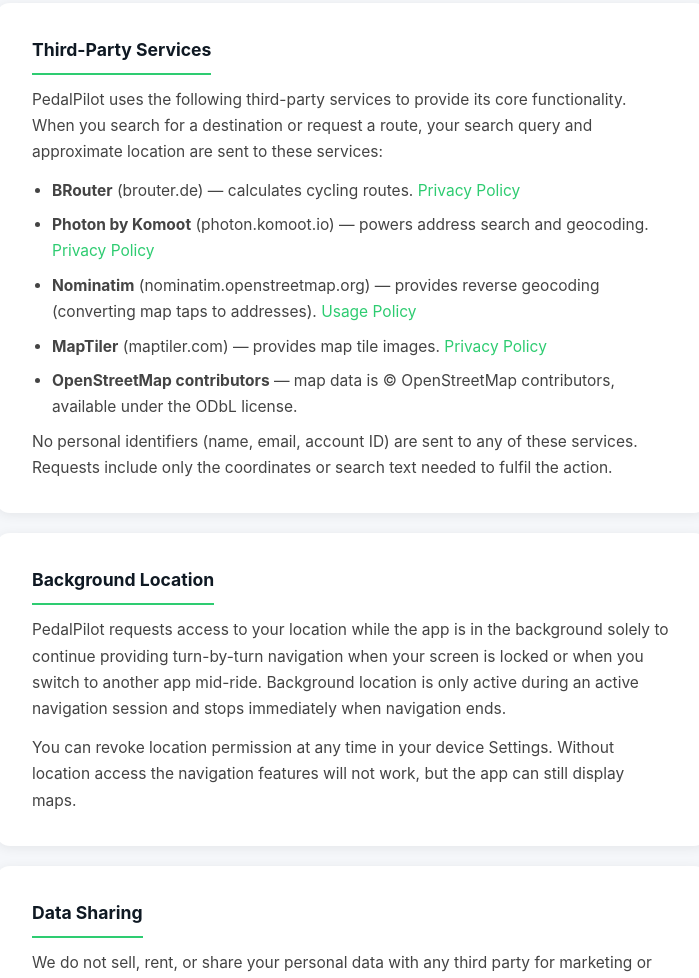
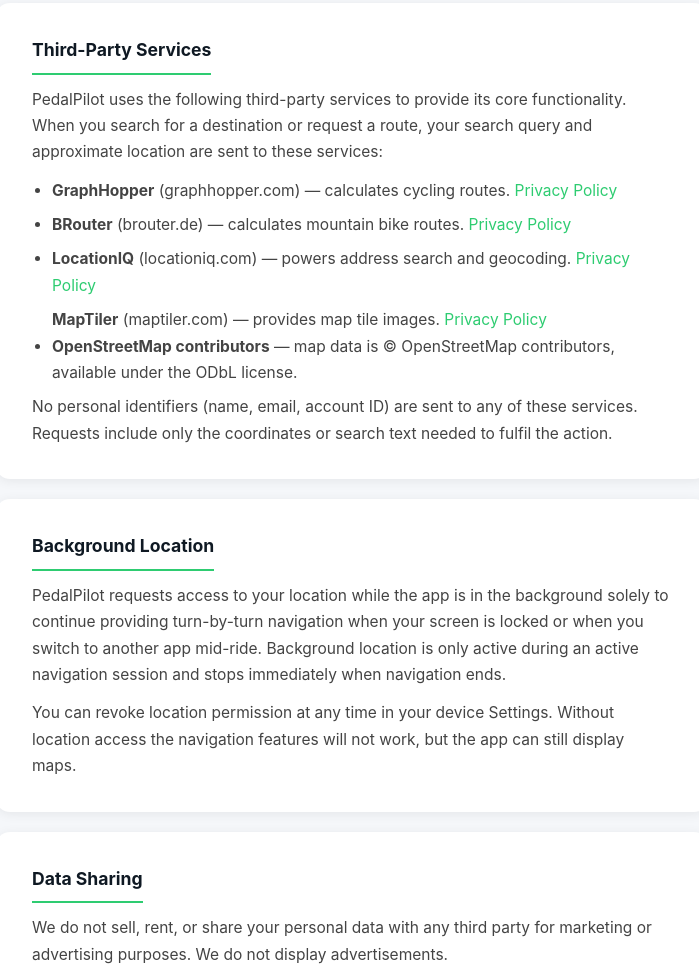
Before and after one commit to PriorityPilot/pedalpilot-privacy, a plain HTML site: page index.html in a window 1280 px wide. Shown: the part 975-1953 px from the top of the page, without its empty margins (288-987 px from the left). Drawn offline with Linux system fonts and the light colour scheme.

Commit message:
Update index.html

```diff
--- a/index.html
+++ b/index.html
@@ -112,19 +112,18 @@
     <p>PedalPilot uses the following third-party services to provide its core functionality. When you search for a destination or request a route, your search query and approximate location are sent to these services:</p>
     <ul>
       <li>
-        <strong>BRouter</strong> (brouter.de) — calculates cycling routes.
+        <strong>GraphHopper</strong> (graphhopper.com) — calculates cycling routes.
+        <a href="https://www.graphhopper.com/privacy/" target="_blank">Privacy Policy</a>
+      </li>
+      <li>
+        <strong>BRouter</strong> (brouter.de) — calculates mountain bike routes.
         <a href="https://brouter.de/brouter/privacy.html" target="_blank">Privacy Policy</a>
       </li>
       <li>
-        <strong>Photon by Komoot</strong> (photon.komoot.io) — powers address search and geocoding.
-        <a href="https://www.komoot.com/privacy" target="_blank">Privacy Policy</a>
+        <strong>LocationIQ</strong> (locationiq.com) — powers address search and geocoding.
+        <a href="https://locationiq.com/privacy" target="_blank">Privacy Policy</a>
       </li>
-      <li>
-        <strong>Nominatim</strong> (nominatim.openstreetmap.org) — provides reverse geocoding (converting map taps to addresses).
-        <a href="https://nominatim.org/release-docs/latest/api/Reverse/" target="_blank">Usage Policy</a>
-      </li>
-      <li>
-        <strong>MapTiler</strong> (maptiler.com) — provides map tile images.
+      <strong>MapTiler</strong> (maptiler.com) — provides map tile images.
         <a href="https://www.maptiler.com/privacy-policy/" target="_blank">Privacy Policy</a>
       </li>
       <li>
```
